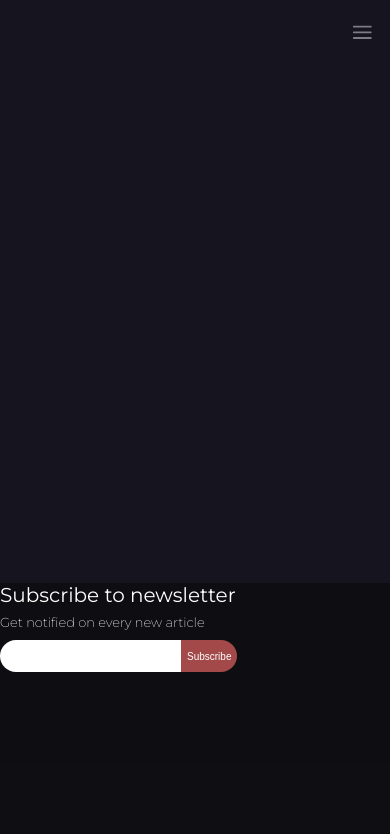
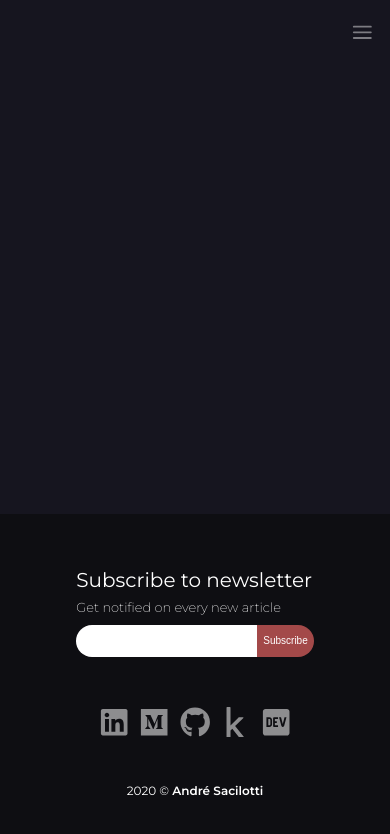
Before and after one commit to Andre-Sacilotti/personal-blog, a React (Create React App) app: page / in a window 390 px wide. Shown: the top 834 px of the page. Built offline with nearby package versions, Linux system fonts and the light colour scheme.

Commit message:
Footer mobile

```diff
--- a/src/components/CustomInput/InputButton.tsx
+++ b/src/components/CustomInput/InputButton.tsx
@@ -6,6 +6,7 @@ const InputButton = () => {
     const Container = styled.div`
       display: inline-flex;
       padding-top: 10px;
+
     `
 
     const CustomButton = styled.button`
--- a/src/components/Footer/Footer.tsx
+++ b/src/components/Footer/Footer.tsx
@@ -2,6 +2,7 @@ import React from 'react';
 import styled from 'styled-components';
 
 import NewsLetter from "../NewsLetter/NewsLetter";
+import SocialNetworks from '../SocialNetworks/SocialNetworks'
 
 const Footer = () => {
 
@@ -12,12 +13,51 @@ const Footer = () => {
       bottom: 0;
       left: 0;
       width: 100%;
+      display: flex;
+      justify-content: center;
+      vertical-align: middle;
+
+      @media only screen and (max-width: 850px) {
+        flex-direction: column;
+        height: 330px;
+        align-items: center;
+        padding-left: 0px;
+        margin: 0px;
+      }
     `
 
+    let year = new Date().getFullYear();
+
+    const CustomA = styled.a`
+      text-decoration: none;
+      color: #FFFFFF;
+      font-weight:600;
+      &:focus, &:hover, &:visited, &:link, &:active {
+        text-decoration: none;
+      }
+
+    `
+
+    const Copyright = styled.p`
+      font-size: 12px;
+      color: #FFFFFF;
+      padding-top: 105px;
+
+      @media only screen and (max-width: 850px) {
+        padding-top: 30px;
+        padding-right: 0px;
+      }
+    `
+
+
     return (
-        <FooterContainer>
-            <NewsLetter />
-        </FooterContainer>
+        <div>
+            <FooterContainer>
+                <NewsLetter />
+                <SocialNetworks />
+                <Copyright>{year} © <CustomA href={""}>André Sacilotti</CustomA></Copyright>
+            </FooterContainer>
+        </div>
     )
 }
 
--- a/src/components/NewsLetter/NewsLetter.tsx
+++ b/src/components/NewsLetter/NewsLetter.tsx
@@ -19,12 +19,25 @@ const NewsLetter = () => {
         margin:0;
     `
 
+    const Container = styled.div`
+      padding-left: 0px;
+      padding-right: 100px;
+      padding-top: 80px;
+
+      @media only screen and (max-width: 850px) {
+        padding-top: 20px;
+        padding-right: 0px;
+        padding-left: 0px;
+        margin: 0px;
+      }
+    `
+
     return (
-        <div>
+        <Container>
             <NewsUpperText>Subscribe to newsletter</NewsUpperText>
             <NewsLowerText>Get notified on every new article</NewsLowerText>
             <InputButton></InputButton>
-        </div>
+        </Container>
     )
 }
 
--- /dev/null
+++ b/src/components/SocialNetworks/SocialNetworks.tsx
@@ -0,0 +1,62 @@
+import React from "react";
+import {FaLinkedin, FaMedium, FaGithub, FaKaggle, FaDev} from 'react-icons/fa';
+import {IconContext} from "react-icons";
+import styled from 'styled-components'
+
+const SocialNetworks = () => {
+
+    const Container = styled.div`
+      padding-left: 0px;
+      padding-right: 100px;
+      padding-top: 110px;
+
+      @media only screen and (max-width: 850px) {
+        padding-top: 50px;
+        padding-right: 0px;
+        padding-left: 0px;
+        margin: 0px;
+      }
+    `
+
+    const CustomA = styled.a`
+      padding-left: 5px;
+      padding-right: 5px;
+    `
+
+    return (
+        <Container>
+            <CustomA href={"https://www.linkedin.com/in/andre-sacilotti/"}>
+                <IconContext.Provider value={{size: '1.9em', color:"#FFFFFF87"}}>
+                    <FaLinkedin/>
+                </IconContext.Provider>
+            </CustomA>
+
+            <CustomA href={"https://medium.com/@andre.sacilotti"}>
+                <IconContext.Provider value={{size: '1.9em', color:"#FFFFFF87"}}>
+                    <FaMedium/>
+                </IconContext.Provider>
+            </CustomA>
+
+            <CustomA href={"https://github.com/Andre-Sacilotti"}>
+                <IconContext.Provider value={{size: '1.9em', color:"#FFFFFF87"}}>
+                    <FaGithub/>
+                </IconContext.Provider>
+            </CustomA>
+
+            <CustomA href={"https://www.kaggle.com/andresacilotti"}>
+                <IconContext.Provider value={{size: '1.9em', color:"#FFFFFF87"}}>
+                    <FaKaggle/>
+                </IconContext.Provider>
+            </CustomA>
+
+            <CustomA href={"https://dev.to/andresacilotti"}>
+                <IconContext.Provider value={{size: '1.9em', color:"#FFFFFF87"}}>
+                    <FaDev/>
+                </IconContext.Provider>
+            </CustomA>
+
+        </Container>
+    )
+}
+
+export default SocialNetworks
--- a/src/pages/Topics/topics.tsx
+++ b/src/pages/Topics/topics.tsx
@@ -1,12 +1,14 @@
 import React from "react";
 import Navbar from "../../components/Navbar/Navbar";
 import '../layout.css'
+import Footer from "../../components/Footer/Footer";
 
 const Topics = () => {
 
     return (
         <div className={'mainLayout'} >
             <Navbar type={"Topics"} />
+            <Footer />
         </div>
     )
 }
```
Also changed, not shown: 1 other file (tests, documents, lock files or other folders).
